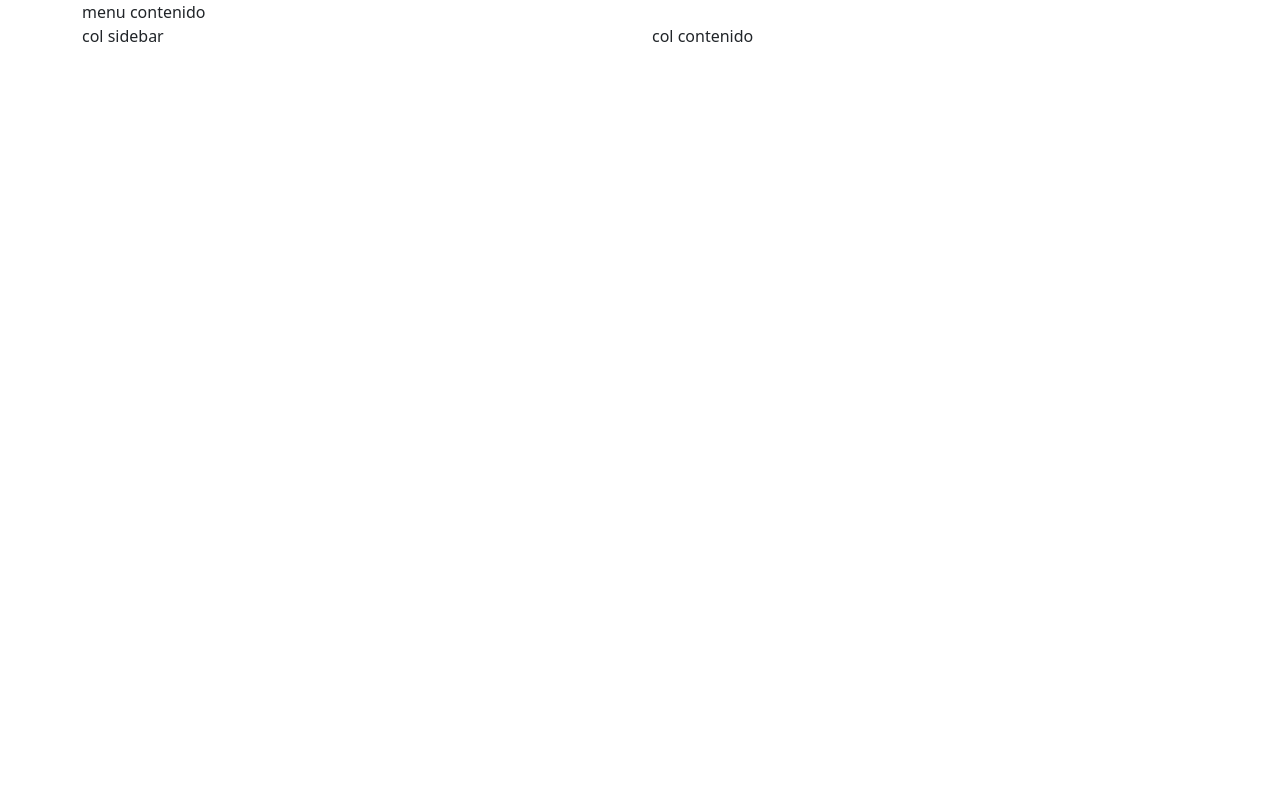
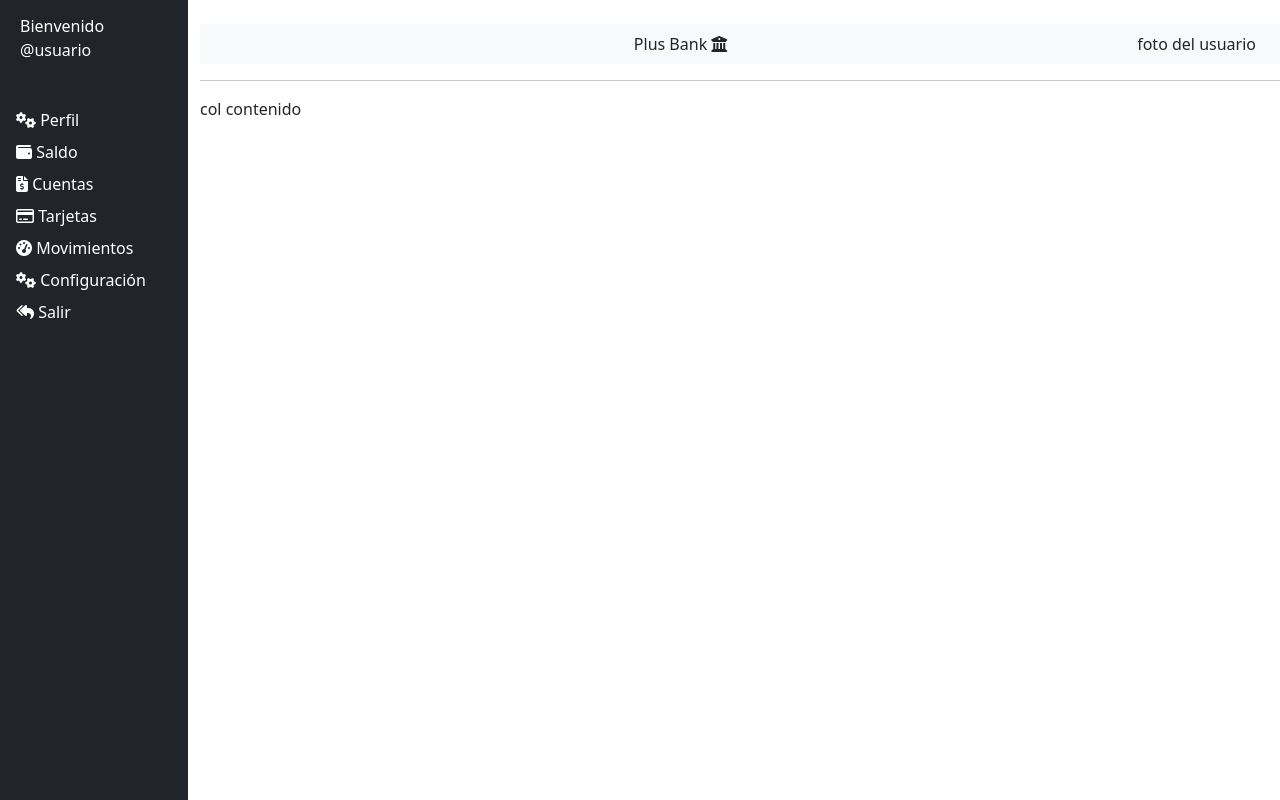
Before and after one commit to leandroheliz/Equipo42IDForIdeas, a React (Create React App) app: page /homebanking in a window 1280 px wide. Built offline with nearby package versions, Linux system fonts and the light colour scheme.

Commit message:
homebanking

```diff
--- a/src/Components/Navbar/Navbar.js
+++ b/src/Components/Navbar/Navbar.js
@@ -5,7 +5,7 @@ import { Link, NavLink } from 'react-router-dom';
 
 <nav className="navbar navbar-expand-lg navbar-light bg-light">
   <div className="container-fluid">
-  <Link className="navbar-brand" to="/"><i className="fas fa-university"></i> Bank+</Link>
+  <Link className="navbar-brand" to="/"><i className="fas fa-university"></i> Plus Bank</Link>
     <button className="navbar-toggler" type="button" data-bs-toggle="collapse" data-bs-target="#navbarSupportedContent" aria-controls="navbarSupportedContent" aria-expanded="false" aria-label="Toggle navigation">
       <span className="navbar-toggler-icon" />
     </button>
@@ -15,7 +15,7 @@ import { Link, NavLink } from 'react-router-dom';
         <NavLink activeClassName="active" className="nav-item nav-link" to="/" >Home</NavLink>
         </li>
         <li className="nav-item">
-        <NavLink activeClassName="active" className="nav-item nav-link" to="/about">Sobre Bank+</NavLink>
+        <NavLink activeClassName="active" className="nav-item nav-link" to="/about">Sobre Plus Bank</NavLink>
         </li>
         <li className="nav-item">
         <NavLink activeClassName="active" className="nav-item nav-link" to="/preguntas_frecuentes">Preguntas Frecuentes</NavLink>
--- a/src/Components/Pages/Homebanking.js
+++ b/src/Components/Pages/Homebanking.js
@@ -1,14 +1,32 @@
-import React from 'react'
+import React from 'react';
+import { Link } from 'react-router-dom';
+import NavHomebanking from './NavHomebanking/NavHomebanking';
 
 const Homebanking = () => {
   return (
-    <div className="container">
-      <div>
-        menu contenido
-      </div>
-      <div className="row">
-        <div className="col">col sidebar</div>
-        <div className="col">col contenido</div>
+    <div className="">
+      <div className="row justify-content-start">
+        <div className="col-4 sidebar justify-content-start bg-dark">
+          <div className="logo">
+            <p>Bienvenido @usuario</p>
+          </div>
+          <div className="menu p-3">
+          <Link to="/" className="text-decoration-none text-white mb-2"><i className="fas fa-cogs"></i> Perfil</Link>
+          <Link to="/" className="text-decoration-none text-white mb-2"><i className="fas fa-wallet"></i> Saldo</Link>
+          <Link to="/" className="text-decoration-none text-white mb-2"><i className="fas fa-file-invoice-dollar"></i> Cuentas</Link>
+            <Link to="/" className="text-decoration-none text-white mb-2"><i className="far fa-credit-card"></i> Tarjetas</Link>
+            <Link to="/" className="text-decoration-none text-white mb-2"><i className="fas fa-tachometer-alt"></i> Movimientos</Link>
+            <Link to="/" className="text-decoration-none text-white mb-2"><i className="fas fa-cogs"></i> Configuración</Link>
+            <Link to="/" className="text-decoration-none text-white mb-2"><i class="fas fa-reply-all"></i> Salir</Link>
+          </div>
+          </div>
+
+        <div className="col">
+          <br/>
+          <NavHomebanking/>
+        <div className="text-center"></div>
+        <hr/>
+              col contenido</div>
         </div>
     </div>
   )
--- /dev/null
+++ b/src/Components/Pages/NavHomebanking/NavHomebanking.js
@@ -0,0 +1,28 @@
+
+const NavHomebanking = () => {
+  return (
+    <div>
+<nav className="navbar navbar-expand-lg navbar-light bg-light">
+  <div className="container-fluid">
+    {/* <a className="navbar-brand" href="#">Navbar</a> */}
+    <button className="navbar-toggler" type="button" data-bs-toggle="collapse" data-bs-target="#navbarSupportedContent" aria-controls="navbarSupportedContent" aria-expanded="false" aria-label="Toggle navigation">
+      <span className="navbar-toggler-icon" />
+    </button>
+    <div className="collapse navbar-collapse" id="navbarSupportedContent">
+      <ul className="navbar-nav mx-auto mb-2 mb-lg-0">
+        <li className="nav-item">
+         <span>Plus Bank <i className="fas fa-university"></i></span>
+        </li>
+      </ul>
+  <span>
+    foto del usuario
+  </span>
+    </div>
+  </div>
+</nav>
+
+    </div>
+  )
+}
+
+export default NavHomebanking;
--- a/src/index.css
+++ b/src/index.css
@@ -2,6 +2,10 @@
   margin: 0;
   padding: 0;
   box-sizing: border-box;
+}
+
+body{
+  overflow: hidden;
 }
 
 .footer{
@@ -16,3 +20,20 @@
 ul li a {
   text-decoration: none;
 }
+
+.sidebar{
+  min-height: 100vh;
+  color: white;
+  height: 100vh;
+  width: 200px;
+}
+
+.logo{
+  padding: .875rem 1.25rem;
+}
+
+.menu{
+  width: 18rem;
+  display: flex;
+  flex-direction: column;
+}
```
